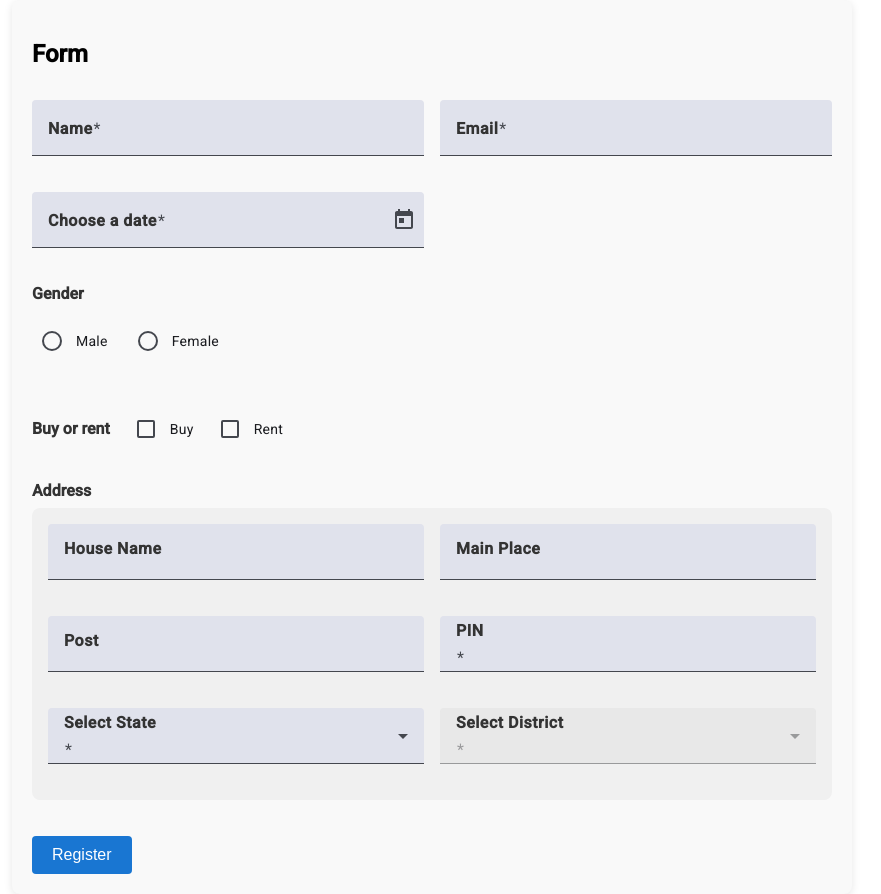
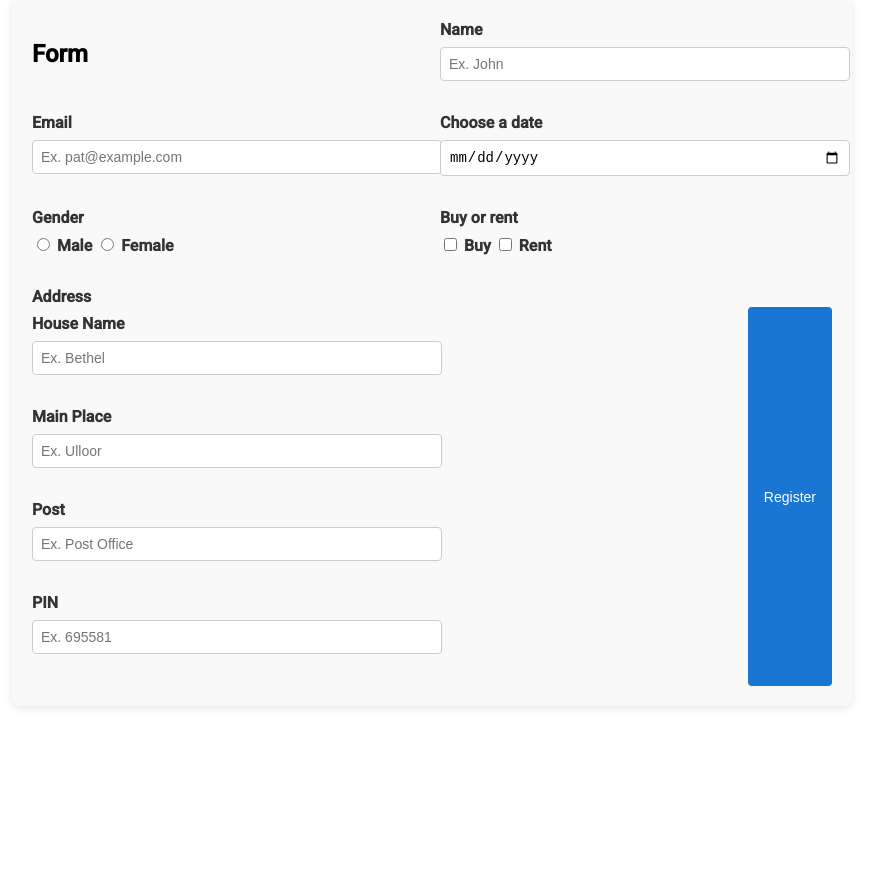
Before and after one commit to arjuntechpool/forms-app, an Angular app: page / in a window 1280 px wide. Shown: the whole page, without its empty margins (208-1089 px from the left). After the commit the page ends 800 px from the top, so only its background shows below. Built offline with nearby package versions, Linux system fonts and the light colour scheme.

Commit message:
New component added

```diff
--- a/src/app/app.component.html
+++ b/src/app/app.component.html
@@ -1,3 +1,4 @@
 <!-- <app-signin></app-signin> -->
 
- <app-register></app-register>
+ <!-- <app-register></app-register> -->
+  <app-signup></app-signup>
--- a/src/app/app.component.ts
+++ b/src/app/app.component.ts
@@ -2,13 +2,15 @@ import { Component } from '@angular/core';
 import { RouterOutlet } from '@angular/router';
 // import { SigninComponent } from "./signin/signin.component";
 import { RegisterComponent } from './register/register.component';
+import { SignupComponent } from './signup/signup.component';
 
 @Component({
   selector: 'app-root',
   standalone: true,
   imports: [RouterOutlet,
     //  SigninComponent,
-    RegisterComponent
+    // RegisterComponent,
+    SignupComponent
     ],
   templateUrl: './app.component.html',
   styleUrl: './app.component.css'
--- /dev/null
+++ b/src/app/signup/signup.component.css
@@ -0,0 +1,133 @@
+/* Form container */
+form {
+  max-width: 800px;
+  margin: 0 auto;
+  padding: 20px;
+  background-color: #f9f9f9;
+  border-radius: 8px;
+  box-shadow: 0 2px 8px rgba(0, 0, 0, 0.1);
+}
+
+/* Grid layout for form fields */
+.form-grid {
+  display: grid;
+  grid-template-columns: repeat(auto-fit, minmax(300px, 1fr));
+  gap: 16px;
+}
+
+/* Style form fields */
+.form-group {
+  display: flex;
+  flex-direction: column;
+  margin-bottom: 16px;
+}
+
+.form-group label {
+  font-weight: 600;
+  color: #333;
+  margin-bottom: 8px;
+}
+
+.form-group input[type="text"],
+.form-group input[type="email"],
+.form-group input[type="date"],
+.form-group input[type="number"],
+.form-group select {
+  width: 100%;
+  padding: 8px;
+  border: 1px solid #ccc;
+  border-radius: 4px;
+  font-size: 14px;
+}
+
+.form-group input:focus,
+.form-group select:focus {
+  outline: none;
+  border-color: #1976d2;
+  box-shadow: 0 0 4px rgba(25, 118, 210, 0.3);
+}
+
+/* Radio buttons and checkboxes */
+.radio-group,
+.checkbox-group {
+  display: flex;
+  align-items: center;
+  gap: 16px;
+  margin-bottom: 16px;
+}
+
+.radio-group label,
+.checkbox-group label {
+  display: flex;
+  align-items: center;
+  gap: 8px;
+  font-weight: normal;
+}
+
+/* Buttons styling */
+.button-group {
+  display: flex;
+  justify-content: flex-end;
+  gap: 10px;
+  margin-top: 20px;
+}
+
+.button-group button {
+  padding: 8px 16px;
+  border: none;
+  border-radius: 4px;
+  font-size: 14px;
+  cursor: pointer;
+  transition: background-color 0.3s ease;
+}
+
+.button-group button[type="submit"] {
+  background-color: #1976d2;
+  color: white;
+}
+
+.button-group button[type="submit"]:hover {
+  background-color: #1565c0;
+}
+
+.button-group button[type="button"] {
+  background-color: #388e3c;
+  color: white;
+}
+
+.button-group button[type="button"]:hover {
+  background-color: #2e7d32;
+}
+
+/* Table styling */
+table {
+  width: 100%;
+  border-collapse: collapse;
+  margin-top: 20px;
+}
+
+table th,
+table td {
+  border: 1px solid #ddd;
+  padding: 8px;
+  text-align: center;
+}
+
+table th {
+  background-color: #f2f2f2;
+  font-weight: bold;
+}
+
+/* Error message styling */
+.error-message {
+  color: #d32f2f;
+  font-size: 12px;
+  margin-top: 4px;
+}
+
+/* Address grid layout */
+.address-grid {
+  display: grid;
+  grid-template-columns: repeat(auto-fit, minmax(200px, 1fr));
+  gap: 16px;
+}
--- /dev/null
+++ b/src/app/signup/signup.component.html
@@ -0,0 +1,183 @@
+<form (ngSubmit)="onSubmit()" aria-label="Registration Form">
+  <div class="form-grid">
+    <h2 class="form-group">Form</h2>
+
+    <!-- Name Field -->
+    <div class="form-group">
+      <label for="name">Name</label>
+      <input
+        type="text"
+        id="name"
+        name="name"
+        placeholder="Ex. John"
+        [(ngModel)]="model.name"
+        required
+        minlength="2"
+        #nameInput="ngModel"
+        aria-required="true"
+      />
+      <span *ngIf="nameInput.invalid && nameInput.touched" class="error-message" aria-live="polite">
+        Name is required and must be at least 2 characters.
+      </span>
+    </div>
+
+    <!-- Email Field -->
+    <div class="form-group">
+      <label for="email">Email</label>
+      <input
+        type="email"
+        id="email"
+        name="email"
+        placeholder="Ex. pat@example.com"
+        [(ngModel)]="model.email"
+        required
+        #emailInput="ngModel"
+        aria-required="true"
+      />
+      <span *ngIf="emailInput.invalid && emailInput.touched" class="error-message" aria-live="polite">
+        Please enter a valid email address.
+      </span>
+    </div>
+
+    <!-- Date Field -->
+    <div class="form-group">
+      <label for="date">Choose a date</label>
+      <input
+        type="date"
+        id="date"
+        name="date"
+        [(ngModel)]="model.date"
+        required
+        #dateInput="ngModel"
+        aria-required="true"
+      />
+      <span *ngIf="dateInput.invalid && dateInput.touched" class="error-message" aria-live="polite">
+        Date is required.
+      </span>
+    </div>
+
+    <!-- Gender Selection -->
+    <div class="form-group" role="group" aria-label="Gender selection">
+      <label>Gender</label>
+      <div>
+        <label>
+          <input type="radio" name="gender" value="1" [(ngModel)]="model.gender" required #genderInput="ngModel" /> Male
+        </label>
+        <label>
+          <input type="radio" name="gender" value="2" [(ngModel)]="model.gender" /> Female
+        </label>
+      </div>
+      <span *ngIf="genderInput.invalid && genderInput.touched" class="error-message" aria-live="polite">
+        Gender is required.
+      </span>
+    </div>
+
+    <!-- Buy or Rent Selection -->
+    <div class="form-group" role="group" aria-label="Buy or rent selection">
+      <label>Buy or rent</label>
+      <div>
+        <label>
+          <input type="checkbox" name="buy" [(ngModel)]="model.buy" /> Buy
+        </label>
+        <label>
+          <input type="checkbox" name="rent" [(ngModel)]="model.rent" /> Rent
+        </label>
+      </div>
+    </div>
+
+    <!-- Address Section -->
+    <div class="form-group">
+      <label>Address</label>
+      <div class="address-grid">
+        <!-- House Name -->
+        <div class="form-group">
+          <label for="houseName">House Name</label>
+          <input
+            type="text"
+            id="houseName"
+            name="houseName"
+            placeholder="Ex. Bethel"
+            [(ngModel)]="model.houseName"
+          />
+        </div>
+
+        <!-- Main Place -->
+        <div class="form-group">
+          <label for="mainPlace">Main Place</label>
+          <input
+            type="text"
+            id="mainPlace"
+            name="mainPlace"
+            placeholder="Ex. Ulloor"
+            [(ngModel)]="model.mainPlace"
+          />
+        </div>
+
+        <!-- Post -->
+        <div class="form-group">
+          <label for="post">Post</label>
+          <input
+            type="text"
+            id="post"
+            name="post"
+            placeholder="Ex. Post Office"
+            [(ngModel)]="model.post"
+          />
+        </div>
+
+        <!-- PIN -->
+        <div class="form-group">
+          <label for="pin">PIN</label>
+          <input
+            type="text"
+            id="pin"
+            name="pin"
+            placeholder="Ex. 695581"
+            [(ngModel)]="model.pin"
+            required
+            pattern="[0-9]{6}"
+            #pinInput="ngModel"
+          />
+          <span *ngIf="pinInput.invalid && pinInput.touched" class="error-message" aria-live="polite">
+            PIN must be a 6-digit number.
+          </span>
+        </div>
+      </div>
+    </div>
+
+    <!-- Form Buttons -->
+    <div class="button-group">
+      <button type="submit" [disabled]="!isFormValid()">Register</button>
+    </div>
+  </div>
+</form>
+
+<!-- Results Table -->
+<table *ngIf="showTable && formResults.length > 0" aria-label="Form Results">
+  <thead>
+    <tr>
+      <th>Name</th>
+      <th>Email</th>
+      <th>Date</th>
+      <th>Gender</th>
+      <th>Preference</th>
+      <th>House Name</th>
+      <th>Main Place</th>
+      <th>Post</th>
+      <th>PIN</th>
+    </tr>
+  </thead>
+  <tbody>
+    <tr *ngFor="let result of formResults">
+      <td>{{ result.name }}</td>
+      <td>{{ result.email }}</td>
+      <td>{{ result.date }}</td>
+      <td>{{ result.gender === '1' ? 'Male' : 'Female' }}</td>
+      <td>{{ result.buy ? 'Buy' : '' }} {{ result.rent ? 'Rent' : '' }}</td>
+      <td>{{ result.houseName }}</td>
+      <td>{{ result.mainPlace }}</td>
+      <td>{{ result.post }}</td>
+      <td>{{ result.pin }}</td>
+    </tr>
+  </tbody>
+</table>
--- /dev/null
+++ b/src/app/signup/signup.component.ts
@@ -0,0 +1,64 @@
+import { CommonModule } from '@angular/common';
+import { Component } from '@angular/core';
+import { FormsModule } from '@angular/forms';
+
+@Component({
+  selector: 'app-signup',
+  templateUrl: './signup.component.html',
+  styleUrls: ['./signup.component.css'],
+  standalone: true,
+  imports: [FormsModule,CommonModule],
+})
+export class SignupComponent {
+  model = {
+    name: '',
+    email: '',
+    date: '',
+    gender: '',
+    buy: false,
+    rent: false,
+    houseName: '',
+    mainPlace: '',
+    post: '',
+    pin: '',
+  };
+
+  formResults: any[] = [];
+  showTable = false;
+
+  onSubmit() {
+    if (this.isFormValid()) {
+      this.formResults.push({ ...this.model });
+      this.showTable = true;
+      this.resetForm();
+    } else {
+      alert('Please fill out all required fields correctly.');
+    }
+  }
+
+  isFormValid(): boolean {
+    const pinMatch = this.model.pin.match(/^\d{6}$/);
+    return (
+      this.model.name.length >= 2 &&
+      this.model.email.includes('@') &&
+      this.model.date.trim() !== '' &&
+      this.model.gender.trim() !== '' &&
+      pinMatch !== null
+    );
+  }
+
+  resetForm() {
+    this.model = {
+      name: '',
+      email: '',
+      date: '',
+      gender: '',
+      buy: false,
+      rent: false,
+      houseName: '',
+      mainPlace: '',
+      post: '',
+      pin: '',
+    };
+  }
+}
```
Also changed, not shown: 1 other file (tests, documents, lock files or other folders).
